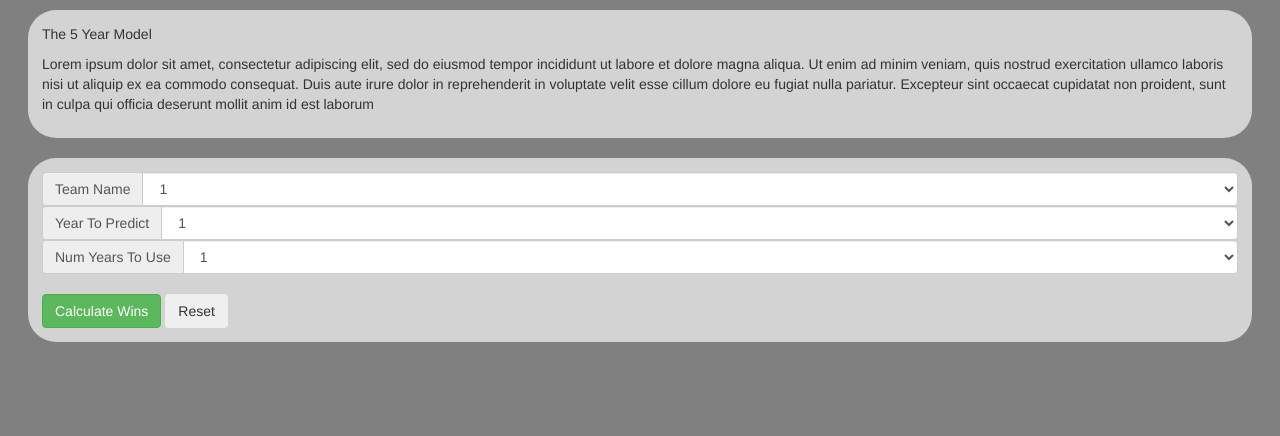
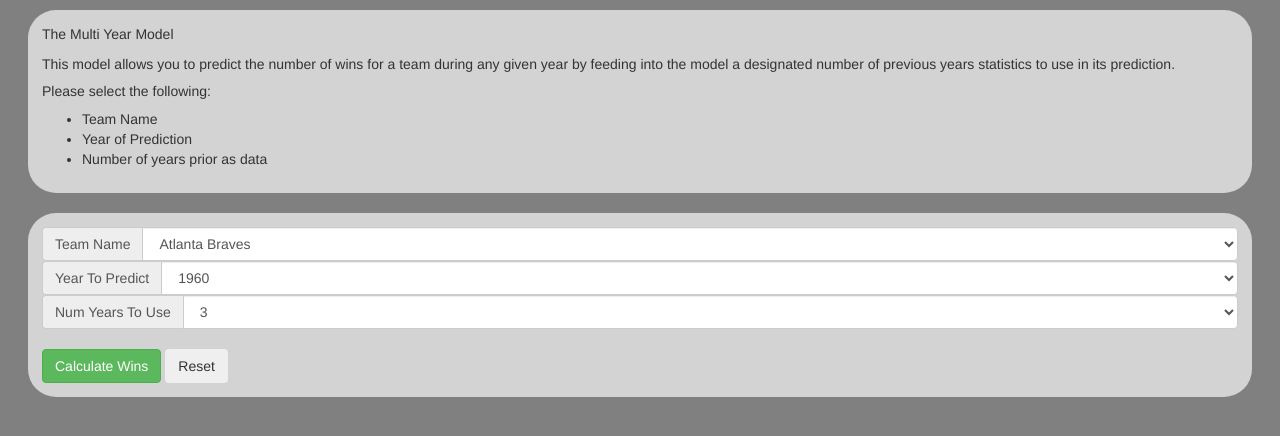
Before and after one commit to sheastyermines/ml_baseball, a Flask app: page /app/five_year in a window 1280 px wide. Shown: the part 140-576 px from the top of the page. Run offline with Flask 2, Linux system fonts and the light colour scheme; some libraries are stand-ins or nearby versions.

Commit message:
forms are working

```diff
--- a/flaskr/templates/base.html
+++ b/flaskr/templates/base.html
@@ -21,7 +21,7 @@
     {% block header %}{% endblock %}
   </header>
   {% for message in get_flashed_messages() %}
-  <div class="alert alert-danger alert-dismissible" role="alert" style="margin-top: 10px">
+  <div class="alert alert-success alert-dismissible" role="alert" style="margin-top: 10px">
     {{ message }}
     <button type="button" class="close" data-dismiss="alert">
                              <span aria-hidden="true">
--- a/flaskr/templates/five_year.html
+++ b/flaskr/templates/five_year.html
@@ -6,14 +6,19 @@
 
 {% block content %}
   <div class="body_home">
-    <p> The 5 Year Model </p>
+    <p> The Multi Year Model </p>
     <p>
-      Lorem ipsum dolor sit amet, consectetur adipiscing elit, sed do eiusmod tempor incididunt
-      ut labore et dolore magna aliqua. Ut enim ad minim veniam, quis nostrud exercitation ullamco
-      laboris nisi ut aliquip ex ea commodo consequat. Duis aute irure dolor in reprehenderit in
-      voluptate velit esse cillum dolore eu fugiat nulla pariatur. Excepteur sint occaecat cupidatat
-      non proident, sunt in culpa qui officia deserunt mollit anim id est laborum
+      This model allows you to predict the number of wins for a team during any given year by
+      feeding into the model a designated number of previous years statistics to use in its prediction.
     </p>
+    <span>
+      <h5> Please select the following: </h5>
+      <ul>
+        <li>Team Name</li>
+        <li>Year of Prediction</li>
+        <li>Number of years prior as data</li>
+      </ul>
+    </span>
   </div>
   <br>
   <div class="body_home">
@@ -22,19 +27,19 @@
       <div class="input-group mb-2 mr-sm-2 mb-sm-0">
         <div class="input-group-addon">Team Name</div>
         <select name="team" class="form-control" aria-label="Team Name" aria-describedby="basic-addon1">
-           <option name="1">1</option>
-           <option name="2">2</option>
-           <option name="3">3</option>
+          {% for team in teams.keys() %}
+           <option name="{{teams[team]}}">{{team}}</option>
+          {% endfor %}
         </select>
       </div>
 
       <label class="sr-only" for="inlineFormInputGroup">Year To Predict</label>
       <div class="input-group mb-2 mr-sm-2 mb-sm-0">
         <div class="input-group-addon">Year To Predict</div>
-        <select name="team" class="form-control" aria-label="Team Name" aria-describedby="basic-addon1">
-           <option name="1">1</option>
-           <option name="2">3</option>
-           <option name="3">5</option>
+        <select name="year" class="form-control" aria-label="Year" aria-describedby="basic-addon1">
+          {% for year in range(1960, 2018) %}
+           <option name="{{year}}">{{year}}</option>
+          {% endfor %}
         </select>
       </div>
 
@@ -42,9 +47,9 @@
       <div class="input-group mb-2 mr-sm-2 mb-sm-0">
         <div class="input-group-addon">Num Years To Use</div>
         <select name="num_years" class="form-control" aria-label="Year" aria-describedby="basic-addon1">
-           <option name="3">1</option>
-           <option name="5">3</option>
-           <option name="7">5</option>
+           <option name="years3">1</option>
+           <option selected name="years5">3</option>
+           <option name="years7">5</option>
         </select>
       </div>
       <br>
--- a/flaskr/views.py
+++ b/flaskr/views.py
@@ -4,7 +4,8 @@
     Blueprint, flash, g, redirect, render_template, request, session, url_for
 )
 from werkzeug.security import check_password_hash, generate_password_hash
-from model import run_model
+from flaskr.model import run_model
+from flaskr.config import teams
 
 bp = Blueprint('bp', __name__, url_prefix='/app')
 
@@ -19,18 +20,29 @@
         # team_name: String
         # year: Int
         ## wins = FUNC CALL HERE
-        return render_template('one_year.html')
+        return render_template(
+            'one_year.html',
+            teams=teams
+        )
     else:
-        return render_template('one_year.html')
+        return render_template(
+            'one_year.html',
+            teams=teams
+        )
 
 @bp.route('/five_year', methods=('GET', 'POST'))
 def five_year_page():
     if request.method == 'POST':
-        flash("POSTED")
         # team_name: String
         # year: Int
         # num_years: Int
-        ## FUNC CALL HERE
-        return render_template('five_year.html')
-    else:
-        return render_template('five_year.html')
+        team_acronym = teams[request.form["team"]]
+        year = int(request.form["year"])
+        #num_years = str(request.form["num_years"]) + "_years"
+        num_years = int(request.form["num_years"])
+        wins, real_wins = run_model(team_acronym, year, num_years)
+        flash("Estimated Wins: " + str(wins) + " Actual Wins: " + str(real_wins))
+    return render_template(
+        'five_year.html',
+        teams=teams
+    )
```
Also changed, not shown: flaskr/config.py (+32 -33 lines), flaskr/model.py (+4 -3 lines), flaskr/templates/one_year.html (+17 -13 lines).
